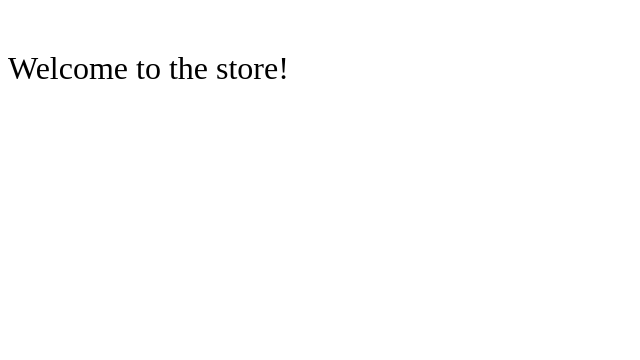
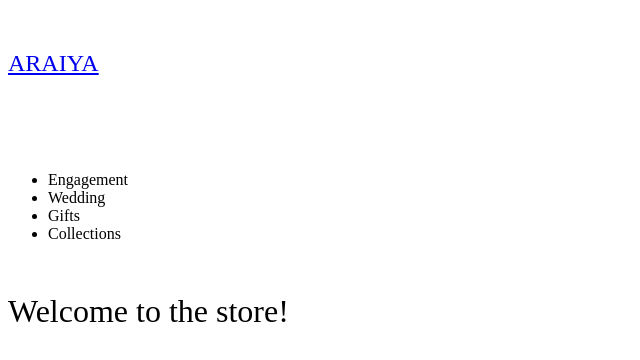
Before and after one commit to GeorgiTopalov/Jewelry-Store, a Next.js app: page / in a window 1280 px wide. Shown: the top 360 px of the page, without its empty margins (0-640 px from the left). Built offline with nearby package versions, Linux system fonts and the light colour scheme.

Commit message:
fixed imports for css

```diff
--- a/pages/index.js
+++ b/pages/index.js
@@ -1,10 +1,13 @@
 import React from 'react';
+import Layout from '../components/layout';
 
 const HomePage = () => {
   return (
+    <Layout>
     <div>
       <h1>Welcome to the store!</h1>
     </div>
+    </Layout>
   );
 };
 
```
